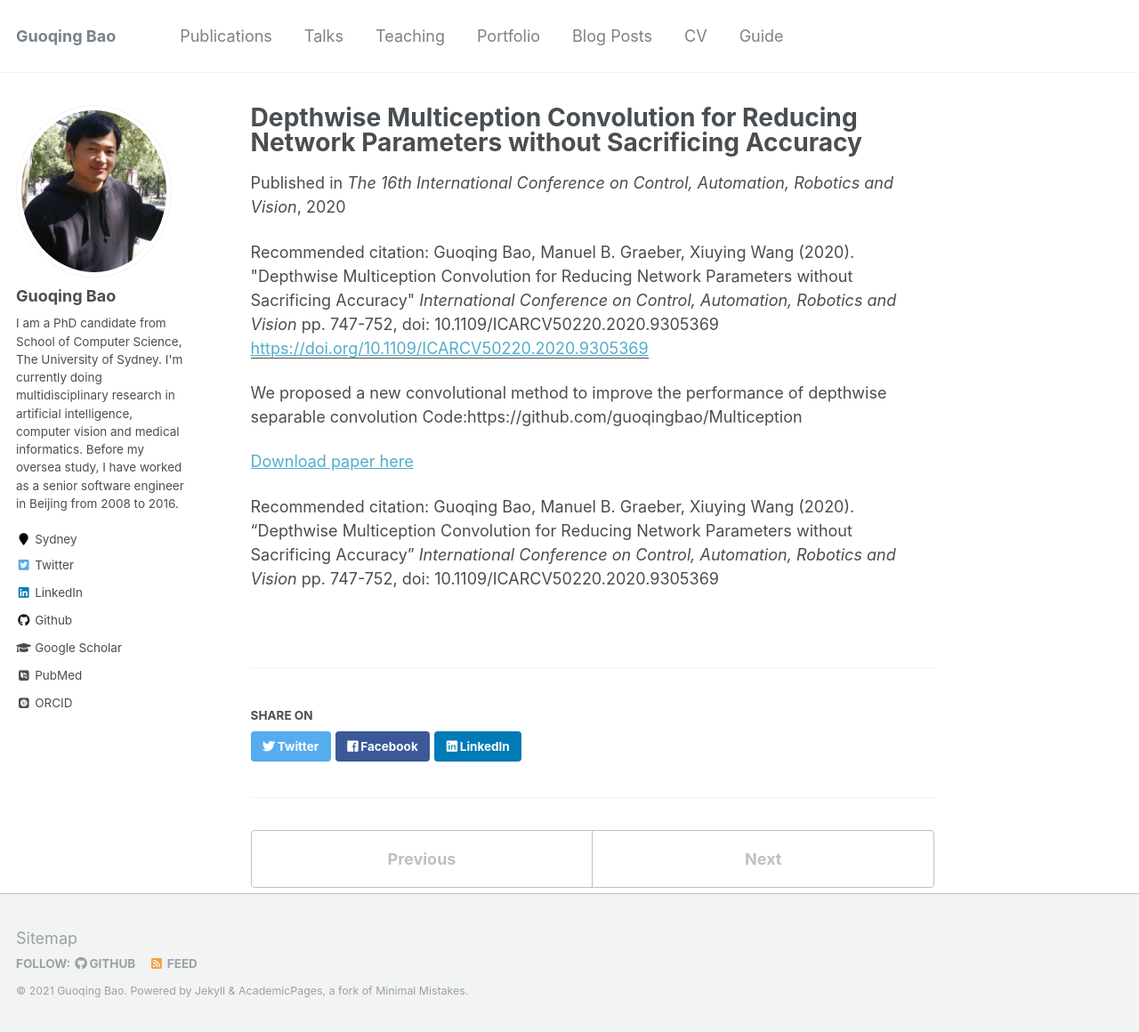
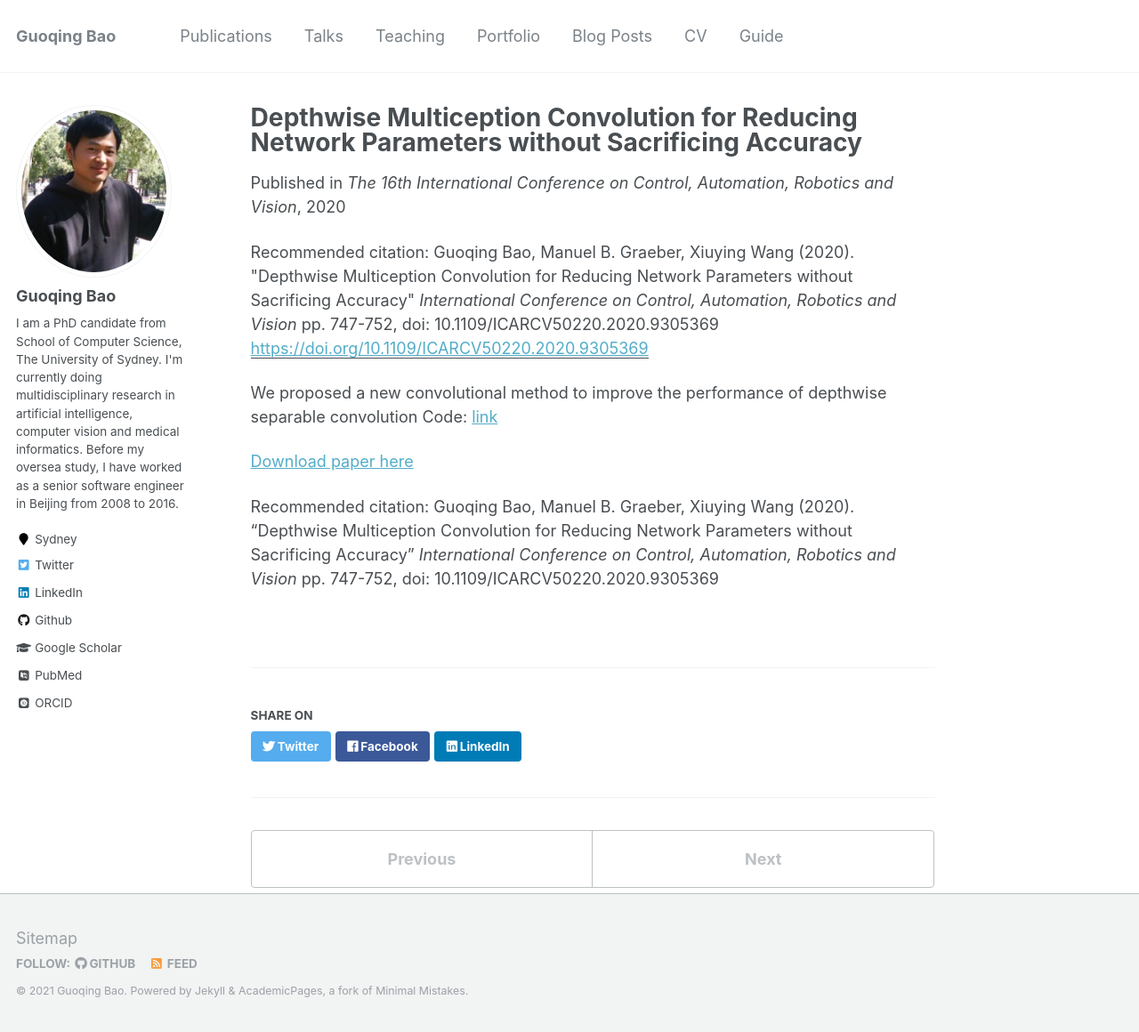
Before and after one commit to guoqingbao/guoqingbao.github.io, a Jekyll site: the page built from _publications/2020-12-13-Multiception.md, in a window 1280 px wide and 1160 px high. Shown: the whole window at 89% size. Built offline with Jekyll 4.4.1, drawn with Linux system fonts in a browser that asks for light colours; some web fonts are replaced.

Commit message:
Personal website

```diff
--- a/_publications/2020-12-13-Multiception.md
+++ b/_publications/2020-12-13-Multiception.md
@@ -8,7 +8,7 @@ venue: 'The 16th International Conference on Control, Automation, Robotics and V
 paperurl: 'https://doi.org/10.1109/ICARCV50220.2020.9305369'
 citation: 'Guoqing Bao, Manuel B. Graeber, Xiuying Wang (2020). &quot;Depthwise Multiception Convolution for Reducing Network Parameters without Sacrificing Accuracy&quot; <i>International Conference on Control, Automation, Robotics and Vision</i> pp. 747-752, doi: 10.1109/ICARCV50220.2020.9305369'
 ---
-We proposed a new convolutional method to improve the performance of depthwise separable convolution Code:https://github.com/guoqingbao/Multiception
+We proposed a new convolutional method to improve the performance of depthwise separable convolution Code: [link](https://github.com/guoqingbao/Multiception)
 
 [Download paper here](https://doi.org/10.1109/ICARCV50220.2020.9305369)
 
--- a/markdown_generator/publications.tsv
+++ b/markdown_generator/publications.tsv
@@ -1,7 +1,7 @@
 pub_date	title	venue	excerpt	citation	url_slug	paper_url
-2021-02-04	PathoFusion: Recognition of pathomorphological features and mapping of immunohistochemical data with an open-source AI framework	Cancers	We proposed an AI framework for cross-modality analysis of whole-slide pathology images. Code:https://github.com/guoqingbao/Pathofusion.	Guoqing Bao, Xiuying Wang, Ran Xu, Christina Loh, Oreoluwa Daniel Adeyinka, Dula Asheka Pieris, Svetlana Cherepanoff, Gary Gracie, Maggie Lee, Kerrie L. McDonald, Anna K. Nowak, Richard Banati, Michael E. Buckland, and Manuel B. Graeber, (2021). "PathoFusion: Recognition of pathomorphological features and mapping of immunohistochemical data with an open-source AI framework" <i>Cancers</i>. 13(4):617.	PathoFusion	https://doi.org/10.3390/cancers13040617
-2020-09-29	Identification of lncRNA Signature Associated With Pan-cancer Prognosis	IEEE Journal of Biomedical and Health Informatics	We proposed a machine learning based framework for pan-cancer genomic analysis. Code:https://github.com/guoqingbao/PanCancerLncRNA	Guoqing Bao, Ran Xu, Xiuying Wang, Jianxiong Ji, Linlin Wang, Wenjie Li, Qing Zhang, Bin Huang, Anjing Chen, Beihua Kong, Qifeng Yang, Xinyu Wang, Jian Wang, Xingang Li. (2020). "Identification of lncRNA Signature Associated With Pan-cancer Prognosis" <i>IEEE Journal of Biomedical and Health Informatics</i>. doi: 10.1109/JBHI.2020.3027680.	Pancancer	https://doi.org/10.1109/JBHI.2020.3027680
-2020-12-13	Depthwise Multiception Convolution for Reducing Network Parameters without Sacrificing Accuracy	The 16th International Conference on Control, Automation, Robotics and Vision	We proposed a new convolutional method to improve the performance of depthwise separable convolution Code:https://github.com/guoqingbao/Multiception	Guoqing Bao, Manuel B. Graeber, Xiuying Wang (2020). "Depthwise Multiception Convolution for Reducing Network Parameters without Sacrificing Accuracy" <i>International Conference on Control, Automation, Robotics and Vision</i> pp. 747-752, doi: 10.1109/ICARCV50220.2020.9305369	Multiception	https://doi.org/10.1109/ICARCV50220.2020.9305369
+2021-02-04	PathoFusion: Recognition of pathomorphological features and mapping of immunohistochemical data with an open-source AI framework	Cancers	We proposed an AI framework for cross-modality analysis of whole-slide pathology images. Code: [link](https://github.com/guoqingbao/Pathofusion).	Guoqing Bao, Xiuying Wang, Ran Xu, Christina Loh, Oreoluwa Daniel Adeyinka, Dula Asheka Pieris, Svetlana Cherepanoff, Gary Gracie, Maggie Lee, Kerrie L. McDonald, Anna K. Nowak, Richard Banati, Michael E. Buckland, and Manuel B. Graeber, (2021). "PathoFusion: Recognition of pathomorphological features and mapping of immunohistochemical data with an open-source AI framework" <i>Cancers</i>. 13(4):617.	PathoFusion	https://doi.org/10.3390/cancers13040617
+2020-09-29	Identification of lncRNA Signature Associated With Pan-cancer Prognosis	IEEE Journal of Biomedical and Health Informatics	We proposed a machine learning based framework for pan-cancer genomic analysis. Code: [link](https://github.com/guoqingbao/PanCancerLncRNA)	Guoqing Bao, Ran Xu, Xiuying Wang, Jianxiong Ji, Linlin Wang, Wenjie Li, Qing Zhang, Bin Huang, Anjing Chen, Beihua Kong, Qifeng Yang, Xinyu Wang, Jian Wang, Xingang Li. (2020). "Identification of lncRNA Signature Associated With Pan-cancer Prognosis" <i>IEEE Journal of Biomedical and Health Informatics</i>. doi: 10.1109/JBHI.2020.3027680.	Pancancer	https://doi.org/10.1109/JBHI.2020.3027680
+2020-12-13	Depthwise Multiception Convolution for Reducing Network Parameters without Sacrificing Accuracy	The 16th International Conference on Control, Automation, Robotics and Vision	We proposed a new convolutional method to improve the performance of depthwise separable convolution Code: [link](https://github.com/guoqingbao/Multiception)	Guoqing Bao, Manuel B. Graeber, Xiuying Wang (2020). "Depthwise Multiception Convolution for Reducing Network Parameters without Sacrificing Accuracy" <i>International Conference on Control, Automation, Robotics and Vision</i> pp. 747-752, doi: 10.1109/ICARCV50220.2020.9305369	Multiception	https://doi.org/10.1109/ICARCV50220.2020.9305369
 2020-12-15	A Bifocal Classification and Fusion Network for Multimodal Image Analysis in Histopathology	The 16th International Conference on Control, Automation, Robotics and Vision	We proposed a bifocal classification and fusion network for analysis of pathology images	Guoqing Bao, Manuel B. Graeber, Xiuying Wang (2020). "A Bifocal Classification and Fusion Network for Multimodal Image Analysis in Histopathology" <i>International Conference on Control, Automation, Robotics and Vision</i> pp. 747-752, doi: 10.1109/ICARCV50220.2020.9305360	Bifocal	https://doi.org/10.1109/ICARCV50220.2020.9305360
 2019-11-01	Long Noncoding RNA SChLAP1 forms a Growth-Promoting complex with HNRNPL in Human Glioblastoma through Stabilization of ACTN4 and Activating NF-kB Signaling	Clinical Cancer Research	I participated the survival analysis for the glioblastoma (brain cancer) researh 	Jianxiong Ji, Ran Xu, Kaikai Ding, Guoqing Bao, Xin Zhang, Bin Huang, Xinyu Wang, Aurora Martinez, Xiuying Wang, Gang Li, Hrvoje Miletic, Frits Thorsen, Rolf Bjerkvig, Lei Xiang, Bo Han, Anjing Chen, Xingang Li, and Jian Wang (2019). "Long Noncoding RNA SChLAP1 forms a Growth-Promoting complex with HNRNPL in Human Glioblastoma through Stabilization of ACTN4 and Activating NF-kB Signaling" <i>Clinical Cancer Research</i> 25(22), 6868-6881	GBM	https://doi.org/10.1109/ICARCV50220.2020.9305360
 2017-12-01	3D Segmentation of Residual Thyroid Tissue Using Constrained Region Growing and Voting Strategies	International Conference on Digital Image Computing: Techniques and Applications	We proposed a voting based region growing method for image segmentation	Guoqing Bao, Chaojie Zheng, Panli Li, Hui Cui, Xiuying Wang, Shaoli Song, Gang Huang, Dagan Feng (2017). "3D Segmentation of Residual Thyroid Tissue Using Constrained Region Growing and Voting Strategies" <i>International Conference on Digital Image Computing: Techniques and Applications</i> pp. 1-5, doi: 10.1109/DICTA.2017.8227384	RegioinGrowing	https://ieeexplore.ieee.org/document/8227384
```
Also changed, not shown: _publications/2020-09-29-Pancancer.md (+1 -1 lines), _publications/2021-02-04-PathoFusion.md (+1 -1 lines).
